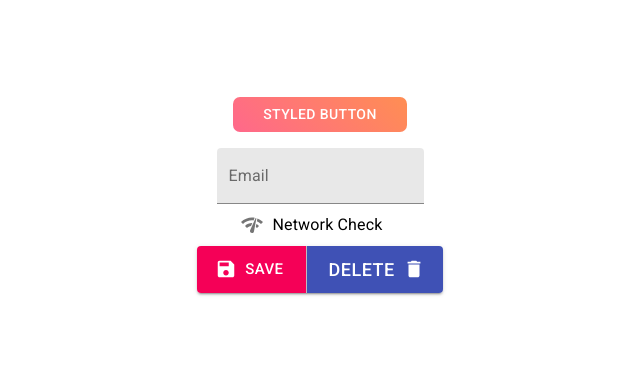
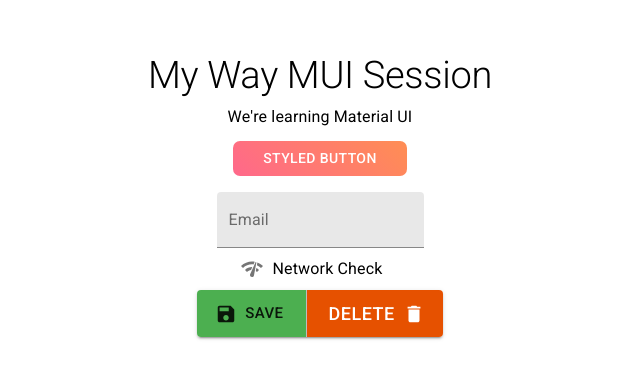
Before and after one commit to israfil3019/react-styling-material, a React (Create React App) app: page / in a window 1280 px wide. Shown: the part 205-584 px from the top of the page, without its empty margins (320-960 px from the left). Built offline with nearby package versions, Linux system fonts and the light colour scheme.

Commit message:
add Typography and theme

```diff
--- a/src/App.js
+++ b/src/App.js
@@ -3,19 +3,45 @@
 import CheckBoxComp from "./components/material-ui/checkbox/CheckBoxComp";
 import StyledButton from "./components/material-ui/styled-button/StyledButton";
 import TextFieldComp from "./components/material-ui/text-field/TextFieldComp";
+import { ThemeProvider, createMuiTheme } from "@material-ui/core/styles";
+import { orange, green } from "@material-ui/core/colors";
+import TypographyComp from "./components/material-ui/typography/TypographyComp";
 // import StyledComponents from "./components/styled-comp/index";
+
+const theme = createMuiTheme({
+  typography: {
+    h2: {
+      fontSize: 38,
+      marginBottom: 5,
+    },
+    subtitle1: {
+      marginBottom: 10,
+    },
+  },
+  palette: {
+    primary: {
+      main: orange[900],
+    },
+    secondary: {
+      main: green[500],
+    },
+  },
+});
 
 function App() {
   return (
+    <ThemeProvider theme={theme}>
       <div className="App">
         <div className="Header">
           {/* <StyledComponents /> */}
+          <TypographyComp />
           <StyledButton />
           <TextFieldComp />
           <CheckBoxComp />
           <Buttons />
         </div>
       </div>
+    </ThemeProvider>
   );
 }
 
--- /dev/null
+++ b/src/components/material-ui/typography/TypographyComp.js
@@ -0,0 +1,17 @@
+import { Typography } from "@material-ui/core";
+import React from "react";
+
+const TypographyComp = () => {
+  return (
+    <>
+      <Typography variant="h2" component="div">
+        My Way MUI Session
+      </Typography>
+      <Typography variant="subtitle1" component="div">
+        We're learning Material UI
+      </Typography>
+    </>
+  );
+};
+
+export default TypographyComp;
```
Lines whose indentation alone changed are shown as unchanged.
